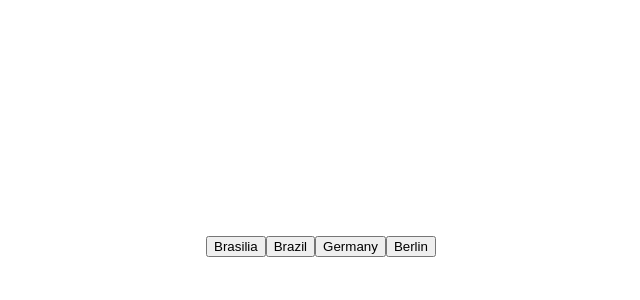
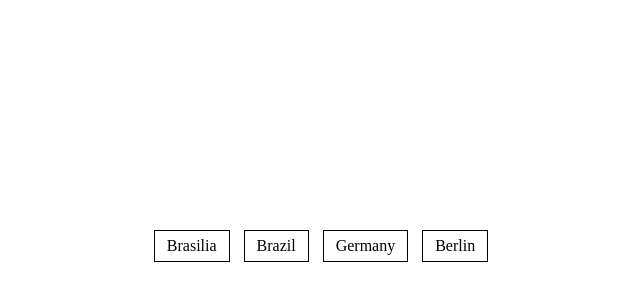
Before and after one commit to LukeberryPi/country-game-react, a React (Vite) app: page / in a window 1280 px wide. Shown: the part 154-454 px from the top of the page, without its empty margins (319-959 px from the left). Built offline with nearby package versions, Linux system fonts and the light colour scheme.

Commit message:
add basic styling

```diff
--- a/src/App.css
+++ b/src/App.css
@@ -3,4 +3,26 @@
   display: flex;
   justify-content: center;
   align-items: center;
+  --selected-blue: #009BFF;
+  --incorrect-red: #FF0000;
 }
+
+.container {
+  display: flex;
+  gap: 16px;
+}
+
+button {
+  all: unset;
+}
+
+.card {
+  padding: 6px 12px;
+  background: white;
+  outline: black 1px solid;
+  font-size: 16px;
+}
+
+.selected {
+  background: var(--selected-blue);
+}
--- a/src/components/Card.tsx
+++ b/src/components/Card.tsx
@@ -1,8 +1,7 @@
 interface CardProps {
   name: string;
-  onClick?: () => void;
 }
 
-export default function Card({ name, onClick }: CardProps) {
-  return <button onClick={onClick}>{name}</button>;
+export default function Card({ name }: CardProps) {
+  return <button className="card">{name}</button>;
 }
--- a/src/components/CountryCapitalGame.tsx
+++ b/src/components/CountryCapitalGame.tsx
@@ -22,5 +22,6 @@ export default function CountryCapitalGame({ data }: CountryCapitalGameProps) {
     return <Card key={entry} name={entry} />;
   });
 
-  return <div>{cardMap}</div>;
+
+  return <div className="container">{cardMap}</div>;
 }
```
Also changed, not shown: 1 other file (tests, documents, lock files or other folders).
